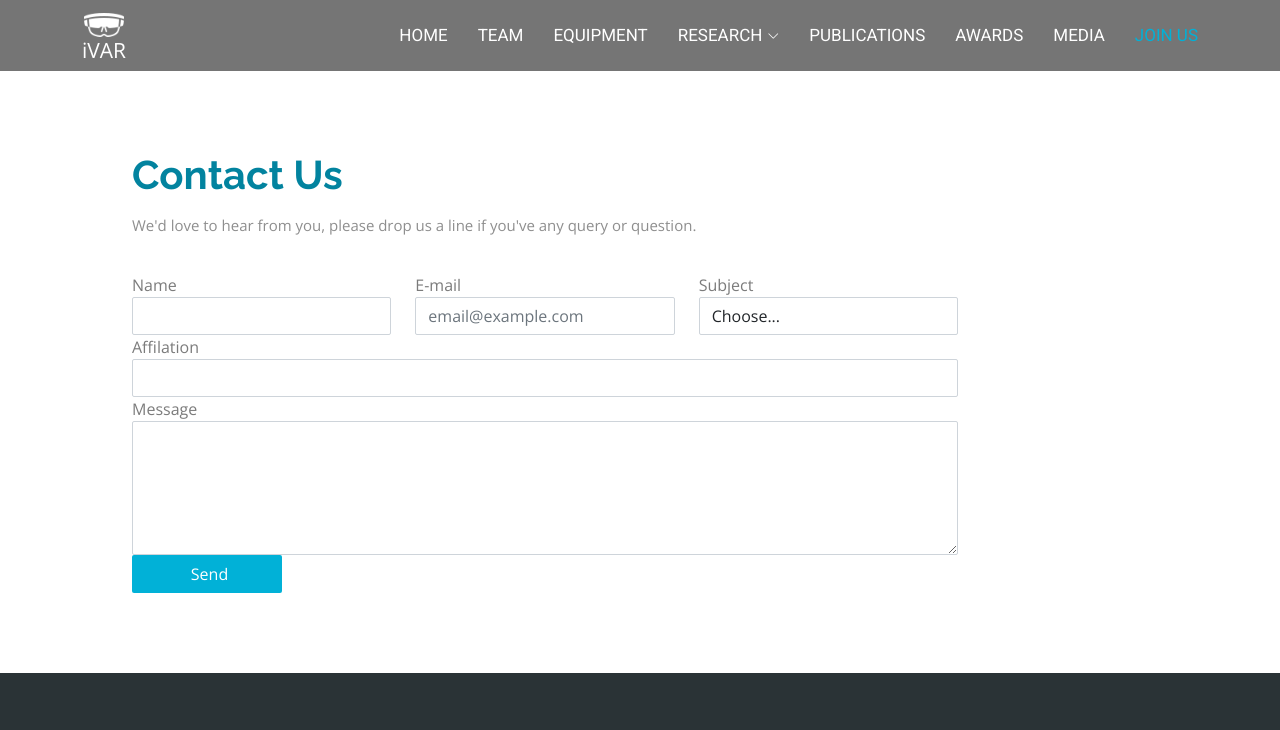
After one commit to shivesh1606/prortfolio, a Django app: page /contact/ in a window 1280 px wide. The commit adds this page. Shown: the top 730 px of the page. Run offline with Django 3.2, Linux system fonts and the light colour scheme; some libraries are stand-ins or nearby versions.

Commit message:
Contact form made

```diff
--- a/portfolio/urls.py
+++ b/portfolio/urls.py
@@ -21,4 +21,6 @@ urlpatterns = [
     path('admin/', admin.site.urls),
     path('',views.home),
     path('dashboard/',views.dashboard),
+    path('contact/',views.contact),
+    path('team/',views.team),
 ]
--- a/portfolio/views.py
+++ b/portfolio/views.py
@@ -7,3 +7,9 @@ def home (request):
 
 def dashboard(request):
     return render(request,'dashboard.html')
+
+def contact(request):
+    return render(request,'contact.html')
+
+def team(request):
+    return render(request,'team.html')
--- a/static/assets/css/style.css
+++ b/static/assets/css/style.css
@@ -1297,147 +1297,45 @@ width:50vw;
 /*--------------------------------------------------------------
 # Contact
 --------------------------------------------------------------*/
-.contact .info-wrap {
-  box-shadow: 0px 2px 15px rgba(0, 0, 0, 0.1);
-  padding: 30px;
-}
-
-.contact .info {
-  background: #fff;
-}
-
-.contact .info i {
-  font-size: 24px;
-  color: #01b1d7;
-  float: left;
-  width: 48px;
-  height: 48px;
-  background: #e2faff;
-  display: flex;
-  justify-content: center;
-  align-items: center;
-  border-radius: 50px;
-  transition: all 0.3s ease-in-out;
-}
-
-.contact .info h4 {
-  padding: 0 0 0 60px;
-  font-size: 22px;
-  font-weight: 600;
-  margin-bottom: 5px;
-  color: #354144;
-}
-
-.contact .info p {
-  padding: 0 0 0 60px;
-  margin-bottom: 0;
-  font-size: 14px;
-  color: #62787d;
-}
-
-.contact .info:hover i {
+.contact-form {
+  padding: 50px;
+  margin: 30px 0;
+}
+.contact-form h1 {
+  color: #02839f;
+  font-weight: bold;
+  margin: 0 0 15px;
+}
+.contact-form .form-control, .contact-form .btn {
+  min-height: 38px;
+  border-radius: 2px;
+}
+.contact-form .form-control:focus {
+  border-color: #01b1d7;
+}
+.contact-form .btn-primary {
+  color: #fff;
+  min-width: 150px;
+  font-size: 16px;
   background: #01b1d7;
-  color: #fff;
-}
-
-.contact .php-email-form {
-  width: 100%;
-  box-shadow: 0 0 24px 0 rgba(0, 0, 0, 0.12);
-  padding: 30px;
-  background: #fff;
-}
-
-.contact .php-email-form .form-group {
-  padding-bottom: 8px;
-}
-
-.contact .php-email-form .error-message {
-  display: none;
-  color: #fff;
-  background: #ed3c0d;
-  text-align: left;
-  padding: 15px;
-}
-
-.contact .php-email-form .error-message br+br {
-  margin-top: 25px;
-}
-
-.contact .php-email-form .sent-message {
-  display: none;
-  color: #fff;
-  background: #18d26e;
-  text-align: center;
-  padding: 15px;
-  font-weight: 600;
-}
-
-.contact .php-email-form .loading {
-  display: none;
-  background: #fff;
-  text-align: center;
-  padding: 15px;
-}
-
-.contact .php-email-form .loading:before {
-  content: "";
-  display: inline-block;
-  border-radius: 50%;
-  width: 24px;
-  height: 24px;
-  margin: 0 10px -6px 0;
-  border: 3px solid #18d26e;
-  border-top-color: #eee;
-  -webkit-animation: animate-loading 1s linear infinite;
-  animation: animate-loading 1s linear infinite;
-}
-
-.contact .php-email-form input,
-.contact .php-email-form textarea {
-  border-radius: 0;
-  box-shadow: none;
-  font-size: 14px;
-}
-
-.contact .php-email-form input {
-  height: 44px;
-}
-
-.contact .php-email-form textarea {
-  padding: 10px 12px;
-}
-
-.contact .php-email-form button[type=submit] {
+  border: none;
+}
+.contact-form .btn-primary:hover {
   background: #01b1d7;
-  border: 0;
-  padding: 10px 24px;
-  color: #fff;
-  transition: 0.4s;
-  border-radius: 4px;
-}
-
-.contact .php-email-form button[type=submit]:hover {
-  background: #0dd3fe;
-}
-
-@-webkit-keyframes animate-loading {
-  0% {
-    transform: rotate(0deg);
-  }
-
-  100% {
-    transform: rotate(360deg);
-  }
-}
-
-@keyframes animate-loading {
-  0% {
-    transform: rotate(0deg);
-  }
-
-  100% {
-    transform: rotate(360deg);
-  }
+}
+.contact-form .btn i {
+  margin-right: 5px;
+}
+.contact-form label {
+  opacity: 0.7;
+}
+.contact-form textarea {
+  resize: vertical;
+}
+.hint-text {
+  font-size: 15px;
+  padding-bottom: 20px;
+  opacity: 0.6;
 }
 
 /*--------------------------------------------------------------
--- /dev/null
+++ b/templates/contact.html
@@ -0,0 +1,201 @@
+<!DOCTYPE html>
+<html lang="en">
+
+<head>
+  <meta charset="utf-8">
+  <meta content="width=device-width, initial-scale=1.0" name="viewport">
+
+  <title>Project</title>
+  <meta content="" name="description">
+  <meta content="" name="keywords">
+
+  <!-- Favicons -->
+  <link href="/static/assets/img/arvricon2.png" rel="icon">
+  <link href="/static/assets/img/arvricon2.png" rel="apple-touch-icon">
+
+  <!-- Google Fonts -->
+  <link
+    href="https://fonts.googleapis.com/css?family=Open+Sans:300,300i,400,400i,600,600i,700,700i|Raleway:300,300i,400,400i,500,500i,600,600i,700,700i|Poppins:300,300i,400,400i,500,500i,600,600i,700,700i"
+    rel="stylesheet">
+
+  <!-- Vendor CSS Files -->
+  <link href="/static/assets/vendor/animate.css/animate.min.css" rel="stylesheet">
+  <link href="/static/assets/vendor/bootstrap/css/bootstrap.min.css" rel="stylesheet">
+  <link href="/static/assets/vendor/bootstrap-icons/bootstrap-icons.css" rel="stylesheet">
+  <link href="/static/assets/vendor/boxicons/css/boxicons.min.css" rel="stylesheet">
+  <link href="/static/assets/vendor/glightbox/css/glightbox.min.css" rel="stylesheet">
+  <link href="/static/assets/vendor/remixicon/remixicon.css" rel="stylesheet">
+  <link href="/static/assets/vendor/swiper/swiper-bundle.min.css" rel="stylesheet">
+  <link rel="preconnect" href="https://fonts.googleapis.com">
+  <link rel="preconnect" href="https://fonts.gstatic.com" crossorigin>
+  <!-- <link href="https://fonts.googleapis.com/css2?family=Playfair+Display:wght@400;500&display=swap" rel="stylesheet"> -->
+  <link rel="preconnect" href="https://fonts.googleapis.com">
+  <link rel="preconnect" href="https://fonts.gstatic.com" crossorigin>
+  <link href="https://fonts.googleapis.com/css2?family=Playfair+Display:wght@400;500&family=Roboto&display=swap"
+    rel="stylesheet">
+  <link rel="preconnect" href="https://fonts.googleapis.com">
+  <link rel="preconnect" href="https://fonts.gstatic.com" crossorigin>
+
+  <!-- Template Main CSS File -->
+  <link href="/static/assets/css/style.css" rel="stylesheet">
+
+</head>
+
+<body>
+
+
+
+  <!-- ======= Header ======= -->
+  <header id="header" class="fixed-top d-flex align-items-center">
+    <div class="container d-flex align-items-center justify-content-between">
+
+      <div class="logo">
+        <!-- <h1><a href="index.html"><span id="ivar">iVAR</span></a></h1> -->
+
+        <div class="logoitem"><a href=""><span id="ivar"><img
+                src="/static/assets/img/arvricon2.png" /></span></a></div>
+        <div class="logoitem logotext">iVAR</div>
+        <h1></h1>
+        <!-- Uncomment below if you prefer to use an image logo -->
+        <!-- <a href="index.html"><img src="static/assets/img/logo.png" alt="" class="img-fluid"></a>-->
+      </div>
+
+      <nav id="navbar" class="navbar">
+        <ul>
+          <li><a class="nav-link scrollto" href="">HOME</a></li>
+          <li><a class="nav-link scrollto" href="team/">TEAM</a></li>
+          <li><a class="nav-link scrollto" href="#services">EQUIPMENT</a></li>
+          <li class="dropdown"><a href="#"><span>RESEARCH</span> <i class="bi bi-chevron-down"></i></a>
+            <ul>
+              <li><a href="#">PROJECTS</a></li>
+              <li><a href="#">COLLABORATIONS</a></li>
+              <li><a href="#">CONFERENCE PRESENTATIONS</a></li>
+              <li><a href="#">INVITED TALKS</a></li>
+              <li><a href="#">EDITORIAL BOARD</a></li>
+            </ul>
+          </li>
+          <li><a class="nav-link" href="#portfolio">PUBLICATIONS</a></li>
+          <li><a class="nav-link" href="#team">AWARDS</a></li>
+          <li><a class="nav-link" href="#contact">MEDIA</a></li>
+          <li><a class="nav-link active" href="contact/">JOIN US</a></li>
+        </ul>
+        <i class="bi bi-list mobile-nav-toggle"></i>
+      </nav><!-- .navbar -->
+
+    </div>
+  </header>
+  <!-- End Header -->
+
+  <!-- ======= Contact Us ======= -->
+  <div class="container">
+    <div class="row">
+        <div class="col-md-10 col-md-offset-1">
+            <div class="contact-form">
+                <h1>Contact Us</h1>
+                <p class="hint-text">We'd love to hear from you, please drop us a line if you've any query or question.</p>
+                <form action="/examples/actions/confirmation.php" method="post">
+                    <div class="row">
+                        <div class="col-sm-4">
+                            <div class="form-group">
+                                <label for="inputName">Name</label>
+                                <input type="text" class="form-control" id="inputName" required>
+                            </div>
+                        </div>
+                        <div class="col-sm-4">
+                            <div class="form-group">
+                                <label for="inputEmail">E-mail</label>
+                                <input type="email" class="form-control" id="inputEmail" placeholder="email@example.com" required>
+                            </div>
+                        </div>
+                        <div class="form-group col-md-4">
+                          <label for="inputStat">Subject</label>
+                          <select id="inputState" class="form-control">
+                            <option selected>Choose...</option>
+                            <option>Internship</option>
+                            <option>Collaboration</option>
+                            <option>Ph.D position</option>
+                            <option>Post-Doctoral position</option>
+                          </select>
+                        </div>
+                    </div>
+                    <div class="form-group">
+                        <label for="inputSubject">Affilation</label>
+                        <input type="text" class="form-control" id="inputSubject" required>
+                    </div>
+                    <div class="form-group">
+                        <label for="inputMessage">Message</label>
+                        <textarea class="form-control" id="inputMessage" rows="5" required></textarea>
+                    </div>
+                    <button type="submit" class="btn btn-primary"><i class="fa fa-paper-plane"></i> Send</button>
+                </form>
+            </div>
+        </div>
+    </div>
+</div>
+  <!-- ======= End Contact Us ======= -->
+
+
+  <!-- ======= Footer ======= -->
+  <footer id="footer">
+    <div class="footer-top">
+      <div class="container">
+        <div class="row">
+
+          <div class="col-lg-4 col-md-8">
+            <div class="footer-info">
+              <h3>iVAR</h3>
+              <p>
+                FTA-17, IIT Kharagpur Campus<br>
+                Kharagpur, INDIA <br><br>
+                <strong>Phone:</strong> +91-9647931583<br>
+                <strong>Email:</strong> kkntnu@hotmail.com<br>
+              </p>
+              <div class="social-links mt-3">
+                <a href="#" class="twitter"><i class="bx bxl-twitter"></i></a>
+                <a href="#" class="facebook"><i class="bx bxl-facebook"></i></a>
+                <!-- <a href="#" class="instagram"><i class="bx bxl-instagram"></i></a> -->
+                <!-- <a href="#" class="google-plus"><i class="bx bxl-skype"></i></a> -->
+                <a href="#" class="linkedin"><i class="bx bxl-linkedin"></i></a>
+              </div>
+            </div>
+          </div>
+
+          <div class="col-lg-3 col-md-3 footer-links">
+            <h4>Useful Links</h4>
+            <ul>
+              <!-- <i class="bx bx-chevron-right"></i>  -->
+              <li> <a href="#">Home</a></li>
+              <li> <a href="#">About us</a></li>
+              <li> <a href="#">Services</a></li>
+              <li> <a href="#">Terms of service</a></li>
+              <li> <a href="#">Privacy policy</a></li>
+            </ul>
+          </div>
+          <div class="col-lg-5 col-md-12">
+            <iframe src="https://www.google.com/maps/embed?pb=!1m18!1m12!1m3!1d3690.9668550499273!2d87.30955121474393!3d22.317093247925133!2m3!1f0!2f0!3f0!3m2!1i1024!2i768!4f13.1!3m3!1m2!1s0x3a1d441cac5ce34b%3A0x47b8c7f41815e553!2sTakshashila!5e0!3m2!1sen!2sin!4v1662198398199!5m2!1sen!2sin" width="100%" height="220" style="border:0;" allowfullscreen="" loading="lazy" referrerpolicy="no-referrer-when-downgrade"></iframe>
+          </div>
+
+        </div>
+      </div>
+    </div>
+
+
+  </footer><!-- End Footer -->
+
+  <a href="#" class="back-to-top d-flex align-items-center justify-content-center"><i
+      class="bi bi-arrow-up-short"></i></a>
+
+  <!-- Vendor JS Files -->
+  <script src="/static/assets/vendor/purecounter/purecounter_vanilla.js"></script>
+  <script src="/static/assets/vendor/bootstrap/js/bootstrap.bundle.min.js"></script>
+  <script src="/static/assets/vendor/glightbox/js/glightbox.min.js"></script>
+  <script src="/static/assets/vendor/isotope-layout/isotope.pkgd.min.js"></script>
+  <script src="/static/assets/vendor/swiper/swiper-bundle.min.js"></script>
+  <script src="/static/assets/vendor/php-email-form/validate.js"></script>
+
+  <!-- Template Main JS File -->
+  <script src="/static/assets/js/main.js"></script>
+
+</body>
+
+</html>
```
Also changed, not shown: templates/index.html (+8 -9 lines), templates/team.html (added, +156 -0 lines).
